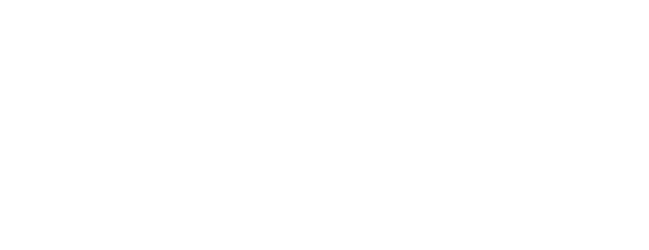
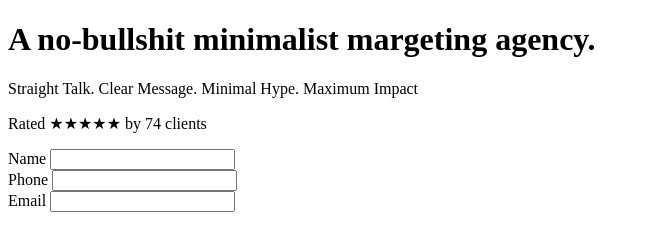
Before and after one commit to sd4483/Landing-Page-Everyday, a plain HTML site: page day-01/index.html in a window 1280 px wide. Shown: the whole page, without its empty margins (0-649 px from the left). Drawn offline with Linux system fonts and the light colour scheme.

Commit message:
Add content to index.html

```diff
--- a/day-01/index.html
+++ b/day-01/index.html
@@ -4,9 +4,25 @@
     <meta charset="UTF-8">
     <meta name="viewport" content="width=device-width, initial-scale=1.0">
     <link rel="stylesheet" href="./css/main.css">
-    <title></title>
+    <title>Minimalist Margeting Agency</title>
 </head>
 <body>
-
+    <main>
+        <div class="left">
+            <h1>A no-bullshit minimalist margeting agency.</h1>
+            <p>Straight Talk. Clear Message. Minimal Hype. Maximum Impact</p>
+            <p>Rated ★★★★★ by 74 clients</p>
+        </div>
+        <div class="right">
+            <form>
+                <label for="name">Name</label>
+                <input type="text" id="name" name="name"><br>
+                <label for="phone">Phone</label>
+                <input type="text" id="phone" name="phone"><br>
+                <label for="email">Email</label>
+                <input type="text" id="email" name="email">
+            </form>
+        </div>
+    </main>
 </body>
 </html>
```
